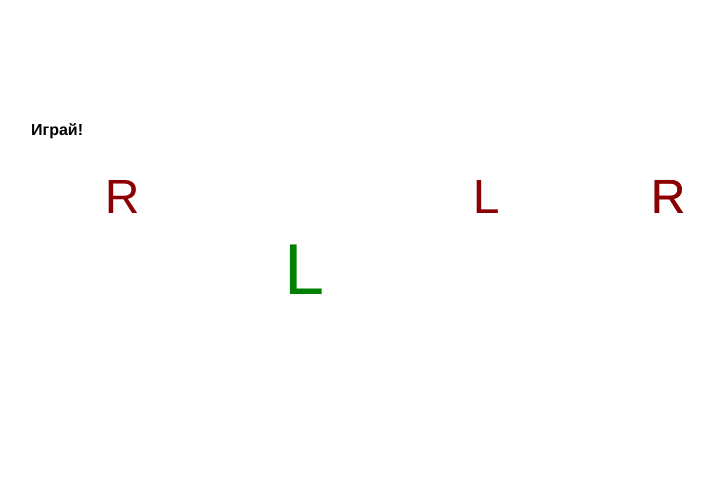
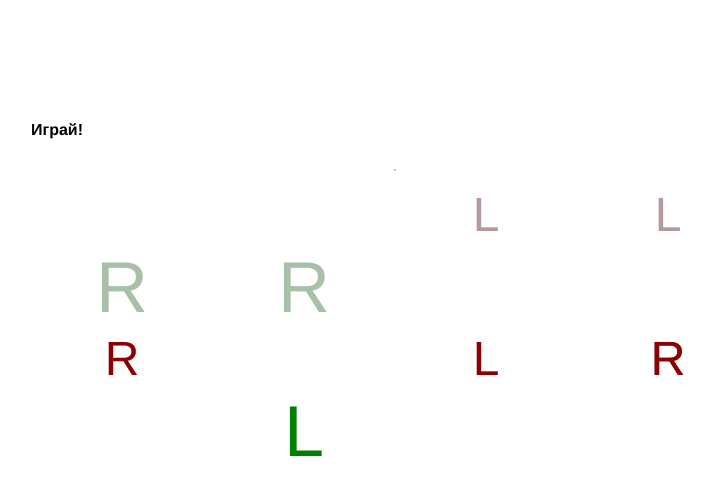
Before and after one commit to MadElectron/drum-chains-v2, a Vue app: page / in a window 1280 px wide. Shown: the top 494 px of the page, without its empty margins (245-958 px from the left). Built offline with nearby package versions, Linux system fonts and the light colour scheme; the HTML template or start-up script is replaced by a standard one.

Commit message:
Two chains display implemented

```diff
--- a/src/assets/styles/animations.scss
+++ b/src/assets/styles/animations.scss
@@ -9,3 +9,22 @@
     opacity: 0;
   }
 }
+
+@keyframes fadeIn {
+  from {
+    opacity: 0;
+  }
+  to {
+    opacity: 1;
+  }
+}
+
+@keyframes colorize {
+  from {
+    filter: grayscale(100%);
+  }
+
+  to {
+    filter: grayscale(0%);
+  }
+}
--- a/src/components/DrumChain.vue
+++ b/src/components/DrumChain.vue
@@ -1,5 +1,5 @@
 <template>
-  <div class="grid">
+  <div class="grid" :class="{ playing }">
     <!-- TODO: Hand-with-drumstick icon -->
     <DrumChainElement
       class="arm"
@@ -21,14 +21,15 @@
 
 <script setup lang="ts">
 import type { DrumChain, LimbCombination } from '@/types'
-import { computed, onMounted } from 'vue'
+import { computed } from 'vue'
 import DrumChainElement from '@/components/DrumChainElement.vue'
 import { usePlaybackStore } from '@/stores/playback'
 import { storeToRefs } from 'pinia'
 import { separateLimb } from '@/utils/helpers'
-import { play } from '@/composables/playback'
 
-const props = defineProps<{ chain: DrumChain | [] }>()
+const props = withDefaults(defineProps<{ chain: DrumChain | []; playing?: boolean }>(), {
+  playing: false,
+})
 
 const arms = computed<LimbCombination[]>(() => separateLimb(props.chain as DrumChain, 'arm'))
 const legs = computed<LimbCombination[]>(() => separateLimb(props.chain as DrumChain, 'leg'))
@@ -36,11 +37,7 @@ const legs = computed<LimbCombination[]>(() => separateLimb(props.chain as DrumC
 const store = usePlaybackStore()
 const { playback } = storeToRefs(store)
 
-const isActive = (idx: number): boolean => playback.value.active === idx
-
-onMounted(() => {
-  play()
-})
+const isActive = (idx: number): boolean => props.playing && playback.value.active === idx
 </script>
 
 <style lang="scss" scoped>
@@ -48,5 +45,9 @@ onMounted(() => {
   display: grid;
   grid-template-columns: repeat(4, 1fr);
   grid-template-rows: repeat(2, fr);
+
+  &:not(.playing) {
+    opacity: 0;
+  }
 }
 </style>
--- a/src/stores/playback.ts
+++ b/src/stores/playback.ts
@@ -7,6 +7,7 @@ export const usePlaybackStore = defineStore('playback', () => {
   const playback = reactive<Playback>({
     active: 0,
     isPlayed: false,
+    count: 0,
     tempo: 60,
   })
 
@@ -20,6 +21,7 @@ export const usePlaybackStore = defineStore('playback', () => {
   const popChain = () => {
     currentChain.value = nextChain.value
     nextChain.value = makeRandomChain(4, [1, 2])
+    playback.count++
   }
 
   const playNext = () => {
--- a/src/types/index.d.ts
+++ b/src/types/index.d.ts
@@ -6,6 +6,7 @@ import type { D } from 'vue-router/dist/index-Cu9B0wDz.mjs'
 export type Playback = {
   active: number
   isPlayed: boolean
+  count: number
   tempo: number
 }
 
--- a/src/views/MainView.vue
+++ b/src/views/MainView.vue
@@ -1,24 +1,51 @@
 <template>
   <el-container direction="vertical">
     <h1>Играй!</h1>
-    <DrumChain v-if="currentChain" :chain="currentChain" />
-    <!-- <DrumChain v-if="nextChain" :chain="nextChain" /> -->
+    <hr />
+    <div class="grid">
+      <DrumChain v-if="currentChain" :chain="currentChain" :class="{ bottom }" playing />
+      <DrumChain v-if="nextChain" :chain="nextChain" :class="{ next }" :style="style" />
+    </div>
   </el-container>
 </template>
 
 <script setup lang="ts">
-import { onMounted } from 'vue'
+import { onMounted, computed } from 'vue'
 import { usePlaybackStore } from '@/stores/playback'
 import DrumChain from '@/components/DrumChain.vue'
 import { storeToRefs } from 'pinia'
+import { play } from '@/composables/playback'
 
 const store = usePlaybackStore()
-const { currentChain } = storeToRefs(store)
+const { currentChain, nextChain, playback } = storeToRefs(store)
+
+const next = computed<boolean>(() => playback.value.active === 3)
+const bottom = computed<boolean>(() => playback.value.count % 2 !== 0)
+const style = computed<{ animationDuration: string }>(() => ({
+  animationDuration: `${playback.value.tempo / 60}s`,
+}))
+
 // Test
 // TODO: chain should start on play button press
 onMounted(() => {
   store.initChains()
+  play()
 })
 </script>
 
-<style lang="scss" scoped></style>
+<style lang="scss" scoped>
+.grid {
+  display: grid;
+  grid-template-rows: repeat(2, 1fr);
+}
+
+.next {
+  animation:
+    1s ease-in fadeIn,
+    1s ease-in colorize;
+}
+
+.bottom {
+  order: 2;
+}
+</style>
```
